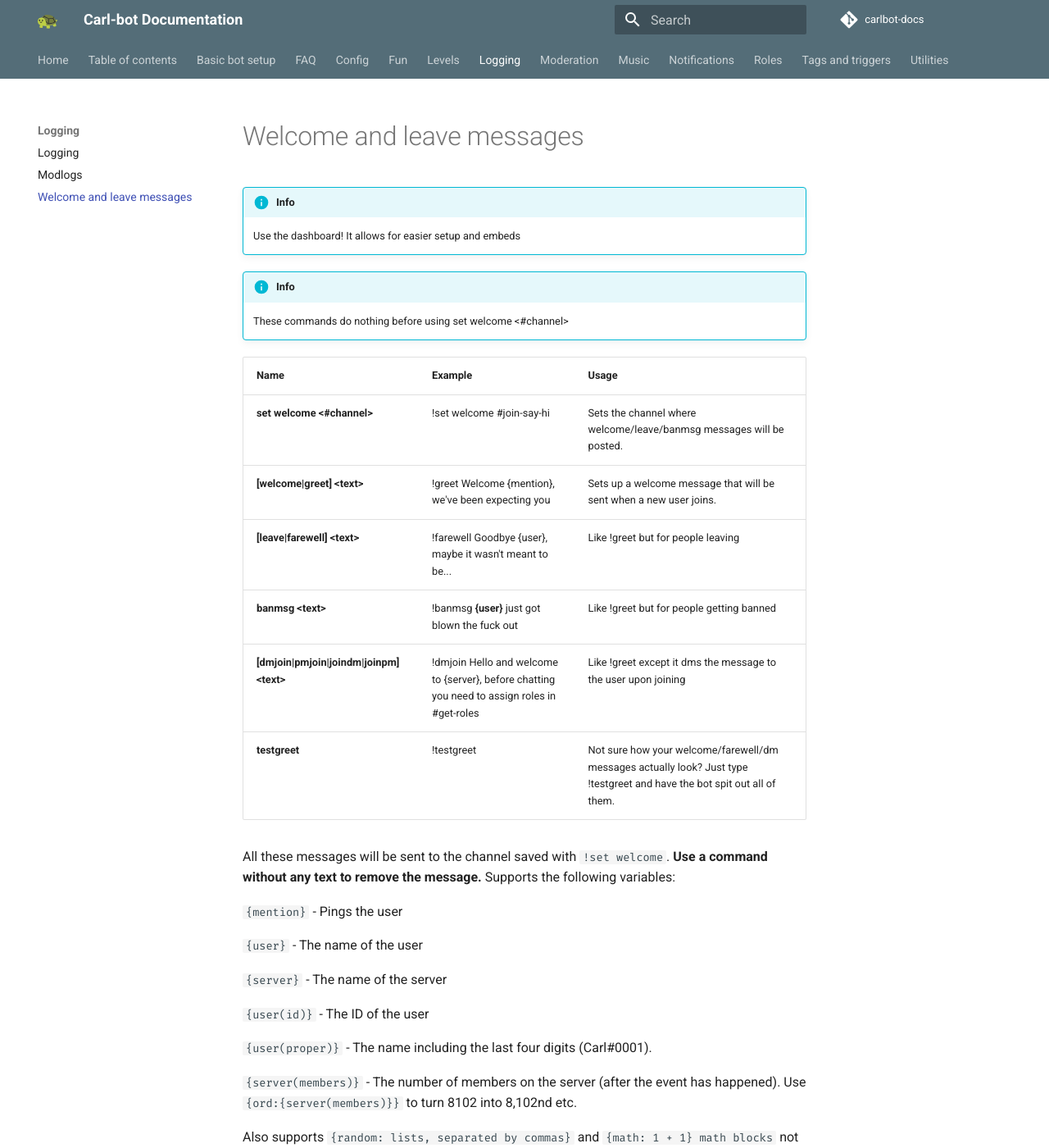
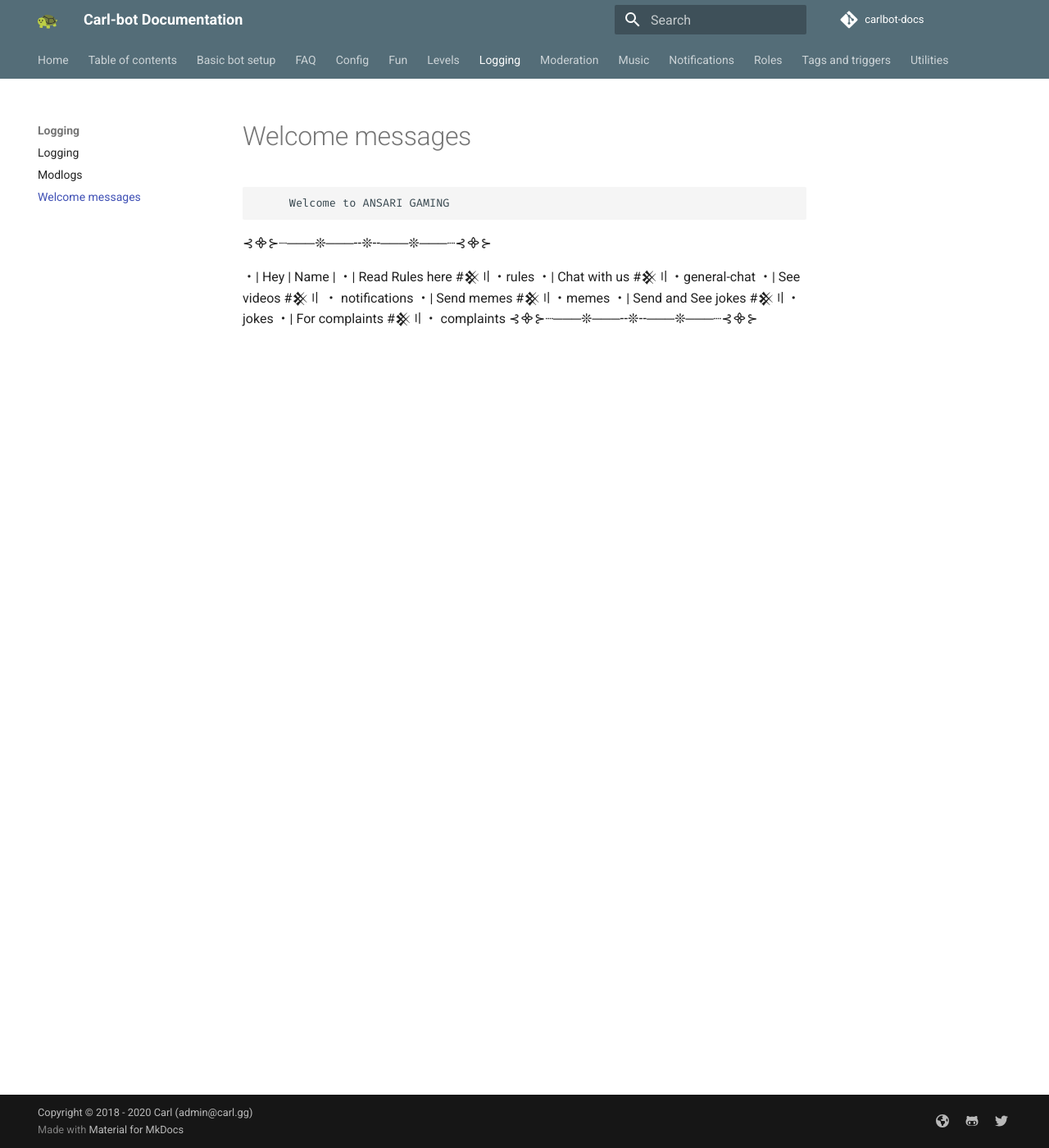
Before and after one commit to botlabs-gg/carlbot-docs, an MkDocs documentation site: the page built from docs/logging/welcome-messages.md, in a window 1280 px wide and 1400 px high. Shown: the whole window at 82% size. Built offline with MkDocs 1.6.1 and Material for MkDocs 9.7.7, drawn with Linux system fonts in a browser that asks for light colours; comment, search, counter and statistics services are not loaded; some of the changed text lies outside the part shown.

Commit message:
welcome-messages.md
         Welcome to ANSARI GAMING

⊰᯽⊱┈───❊───╌❊╌───❊───┈⊰᯽⊱

・| Hᴇʏ  | Name |
・| Rᴇᴀᴅ ʀᴜʟᴇs  #𒆜〢・rules
・| Cʜᴀᴛ ᴡɪᴛʜ ᴜs #𒆜〢・general-chat
・| See videos #𒆜〢 ・ notifications

⊰᯽⊱┈───❊───╌❊╌───❊───┈⊰᯽⊱

```diff
--- a/docs/logging/welcome-messages.md
+++ b/docs/logging/welcome-messages.md
@@ -1,32 +1,12 @@
-# Welcome and leave messages
+         Welcome to ANSARI GAMING
 
-!!! info
-    Use the dashboard! It allows for easier setup and embeds
+⊰᯽⊱┈───❊───╌❊╌───❊───┈⊰᯽⊱
 
-!!! info
-    These commands do nothing before using set welcome &lt;\#channel&gt;
-
-| Name | Example | Usage |
-| :--- | :--- | :--- |
-| **set welcome &lt;\#channel&gt;** | !set welcome \#join-say-hi | Sets the channel where welcome/leave/banmsg messages will be posted. |
-| **\[welcome\|greet\] &lt;text&gt;** | !greet Welcome {mention}, we've been expecting you | Sets up a welcome message that will be sent when a new user joins. |
-| **\[leave\|farewell\] &lt;text&gt;** | !farewell Goodbye {user}, maybe it wasn't meant to be... | Like !greet but for people leaving |
-| **banmsg &lt;text&gt;** | !banmsg **{user}** just got blown the fuck out | Like !greet but for people getting banned |
-| **\[dmjoin\|pmjoin\|joindm\|joinpm\] &lt;text&gt;** | !dmjoin Hello and welcome to {server}, before chatting you need to assign roles in \#get-roles | Like !greet except it dms the message to the user upon joining |
-| **testgreet** | !testgreet | Not sure how your welcome/farewell/dm messages actually look? Just type !testgreet and have the bot spit out all of them. |
-
-All these messages will be sent to the channel saved with `!set welcome`. **Use a command without any text to remove the message.** Supports the following variables:
-
-`{mention}` - Pings the user
-
-`{user}` - The name of the user
-
-`{server}` - The name of the server
-
-`{user(id)}` - The ID of the user
-
-`{user(proper)}` - The name including the last four digits \(Carl\#0001\).
-
-`{server(members)}` - The number of members on the server \(after the event has happened\). Use `{ord:{server(members)}}` to turn 8102 into 8,102nd etc.
-
-Also supports `{random: lists, separated by commas}` and `{math: 1 + 1} math blocks` not sure when you'd ever want a math block but random lists are pretty useful.
+・| Hey  | Name |
+・| Read Rules here  #𒆜〢・rules
+・| Chat with us #𒆜〢・general-chat
+・| See videos #𒆜〢 ・ notifications
+・| Send memes  #𒆜〢・memes
+・| Send and See jokes  #𒆜〢・jokes
+・| For complaints #𒆜〢・ complaints
+⊰᯽⊱┈───❊───╌❊╌───❊───┈⊰᯽⊱
```
